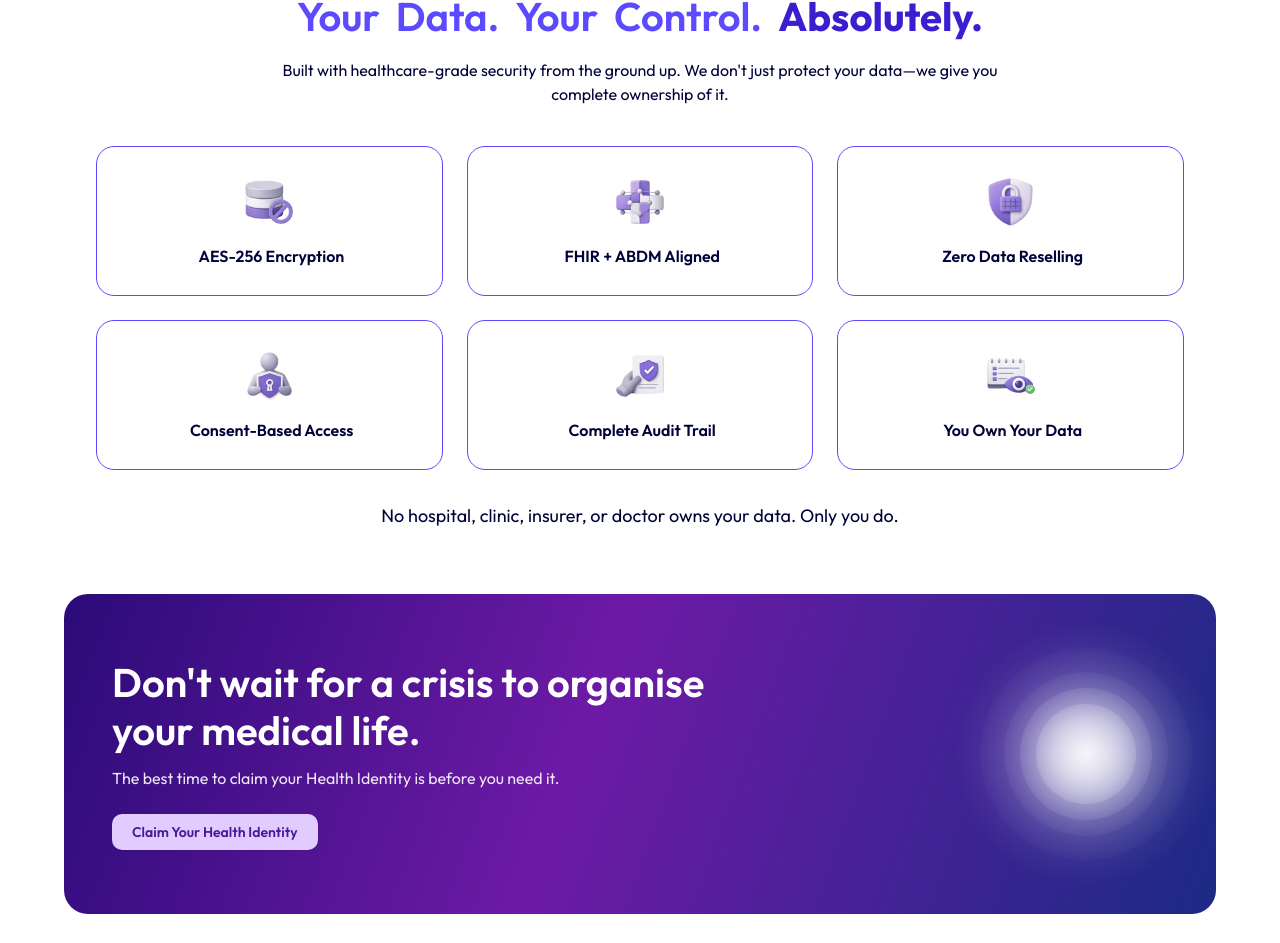
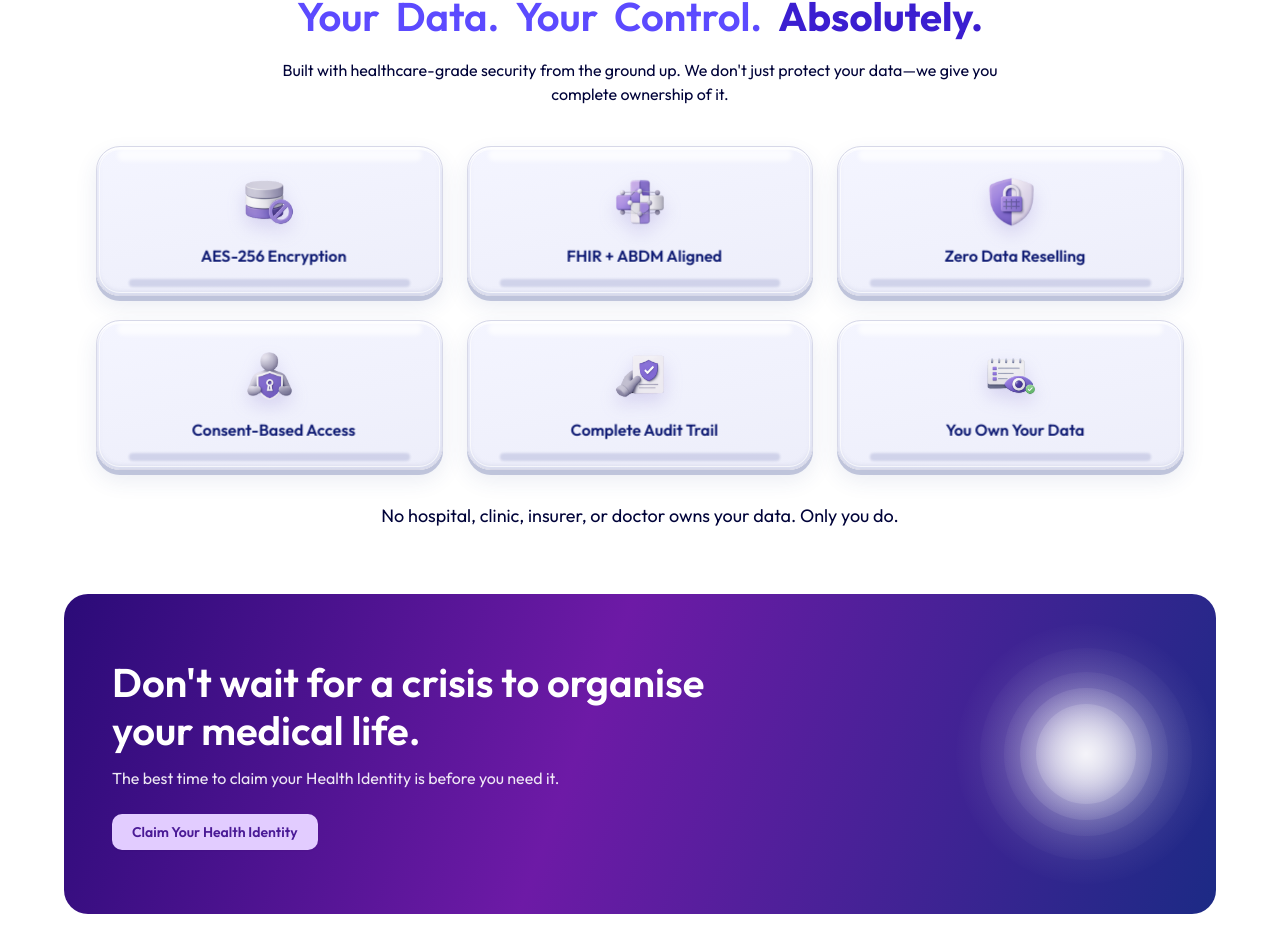
Before and after one commit to AmanDwivedi9335/clinic-portpolio, a Next.js app: page / in a window 1280 px wide. Shown: the part 4633-5576 px from the top of the page. Built offline with nearby package versions, Linux system fonts and the light colour scheme.

Commit message:
Add beveled embossed styling to privacy cards

```diff
--- a/src/components/Home/DataControlSection.js
+++ b/src/components/Home/DataControlSection.js
@@ -256,10 +256,13 @@ export default function DataControlSection() {
 					{cardData.map((card) => (
 						<div
 							key={card.title}
-							className="data-card relative overflow-hidden border border-[#5C4AFF] rounded-[18px] px-6 py-7 flex flex-col items-center justify-center text-center bg-white transition-shadow duration-300 hover:shadow-[0_18px_45px_rgba(92,74,255,0.18)] [transform-style:preserve-3d]"
+							className="data-card group relative overflow-hidden rounded-[24px] border border-[#D7D8E8] bg-[linear-gradient(170deg,_#F4F5FF_0%,_#EDEEFA_100%)] px-6 py-7 text-center [box-shadow:inset_0_2px_0_rgba(255,255,255,0.9),inset_0_-3px_5px_rgba(169,176,208,0.38),0_5px_0_rgba(186,191,217,0.9),0_10px_22px_rgba(48,65,141,0.1)] transition-all duration-300 hover:[box-shadow:inset_0_2px_0_rgba(255,255,255,0.95),inset_0_-4px_6px_rgba(157,164,199,0.5),0_8px_0_rgba(184,189,214,0.95),0_16px_28px_rgba(48,65,141,0.16)] [transform-style:preserve-3d]"
 						>
+							<div className="pointer-events-none absolute inset-[2px] rounded-[21px] border border-white/70" />
+							<div className="pointer-events-none absolute inset-x-5 top-[2px] h-3 rounded-full bg-white/70 blur-[2px]" />
+							<div className="pointer-events-none absolute inset-x-8 bottom-2 h-2 rounded-full bg-[#AAB0D4]/45 blur-[1px]" />
 							<div className="data-card-glow pointer-events-none absolute left-0 top-0 h-28 w-28 -translate-x-1/2 -translate-y-1/2 rounded-full bg-[radial-gradient(circle,_rgba(109,74,255,0.35)_0%,_rgba(109,74,255,0)_72%)] opacity-0" />
-							<div className="data-card-icon data-float-1 relative z-10 flex h-14 w-14 items-center justify-center">
+							<div className="data-card-icon data-float-1 relative z-10 mx-auto flex h-14 w-14 items-center justify-center drop-shadow-[0_8px_9px_rgba(125,104,199,0.22)]">
 								<Image
 									src={card.icon}
 									alt={card.title}
@@ -268,7 +271,7 @@ export default function DataControlSection() {
 									className="h-12 w-12 object-contain"
 								/>
 							</div>
-							<p className="data-card-title data-float-2 mt-3 text-[#000339] font-semibold">
+							<p className="data-card-title data-float-2 relative z-10 mt-3 text-[#111D75] font-semibold drop-shadow-[0_1px_0_rgba(255,255,255,0.65)]">
 								{card.title}
 							</p>
 						</div>
```
